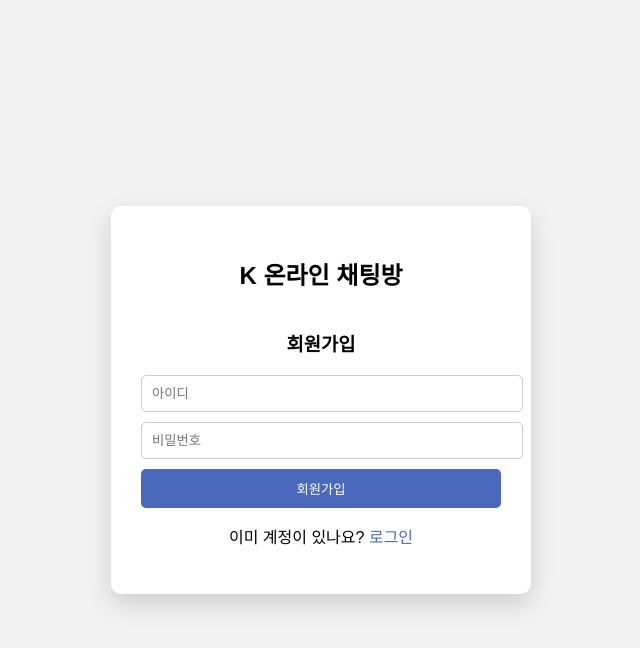
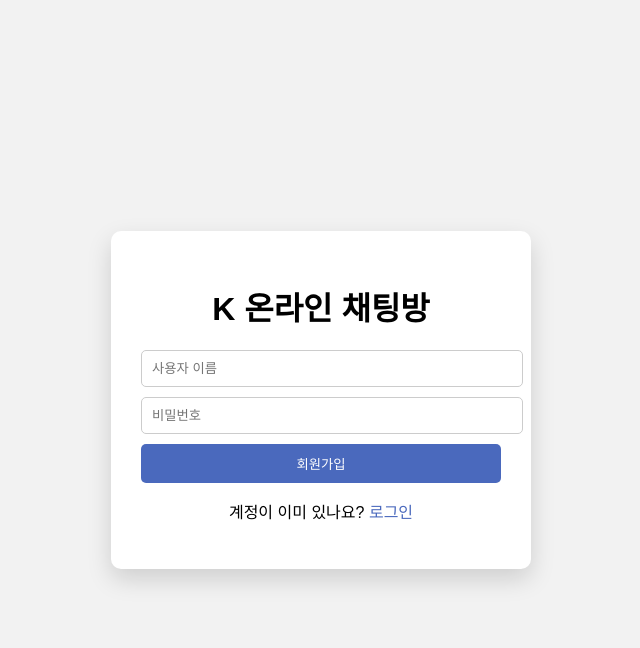
Before and after one commit to eysu3dufudst-a11y/k-online-chat, a Flask app: page /register in a window 1280 px wide. Shown: the top 648 px of the page, without its empty margins (319-959 px from the left). Run offline with Flask 3, Linux system fonts and the light colour scheme.

Commit message:
Update register.html

```diff
--- a/templates/register.html
+++ b/templates/register.html
@@ -2,27 +2,19 @@
 <html lang="ko">
 <head>
 <meta charset="UTF-8">
-    <title>K 온라인 채팅방 - 회원가입</title>
+<title>K 온라인 채팅방</title>
 <link rel="stylesheet" href="{{ url_for('static', filename='style.css') }}">
 </head>
 <body>
-
 <div class="form-container">
-    <h2>K 온라인 채팅방</h2>
-    <h3>회원가입</h3>
-
-    {% if error %}
-    <p style="color:red;">{{ error }}</p>
-    {% endif %}
-
+  <h1>K 온라인 채팅방</h1>
   <form method="POST">
-        <input type="text" name="username" placeholder="아이디" required>
+    <input type="text" name="username" placeholder="사용자 이름" required>
     <input type="password" name="password" placeholder="비밀번호" required>
     <button type="submit">회원가입</button>
   </form>
-
-    <p>이미 계정이 있나요? <a href="/login">로그인</a></p>
+  <p>계정이 이미 있나요? <a href="{{ url_for('login') }}">로그인</a></p>
+  {% if error %}<p class="error">{{ error }}</p>{% endif %}
 </div>
-
 </body>
 </html>
```
Lines whose indentation alone changed are shown as unchanged.
